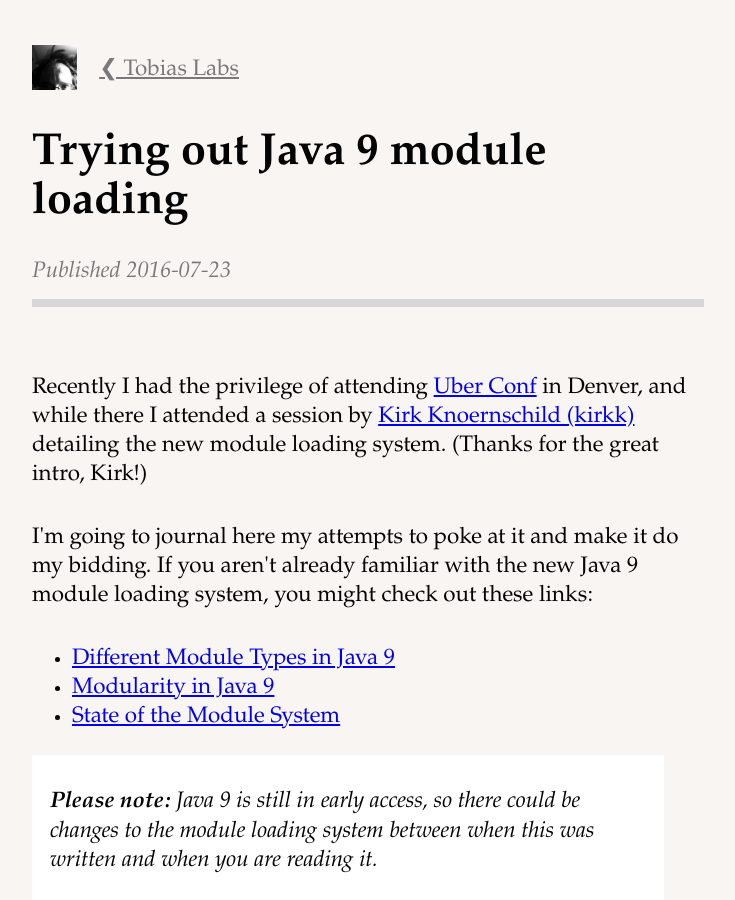
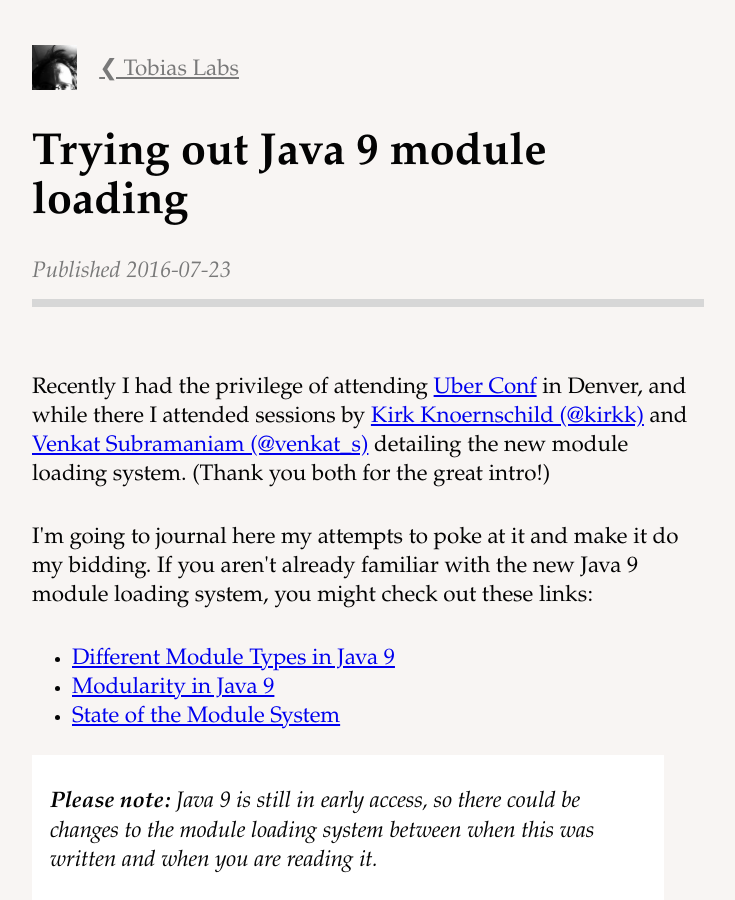
Before and after one commit to saibotsivad/saibotsivad.github.io, a Jekyll site: the page built from article/java-9-modules.md, in a window 1280 px wide and 900 px high. Shown: the whole window, without its empty margins (272-1007 px from the left). Built offline with Jekyll 4.4.1, drawn with Linux system fonts in a browser that asks for light colours.

Commit message:
Went to Kirk and Venkat sessions

```diff
--- a/article/java-9-modules.md
+++ b/article/java-9-modules.md
@@ -7,10 +7,12 @@ published: true
 ---
 
 Recently I had the privilege of attending [Uber Conf](https://uberconf.com)
-in Denver, and while there I attended a session by
-[Kirk Knoernschild (kirkk)](https://twitter.com/pragkirk)
-detailing the new module loading system. (Thanks for
-the great intro, Kirk!)
+in Denver, and while there I attended sessions by
+[Kirk Knoernschild (@kirkk)](https://twitter.com/pragkirk)
+and
+[Venkat Subramaniam (@venkat_s)](https://twitter.com/venkat_s)
+detailing the new module loading system. (Thank you both for
+the great intro!)
 
 I'm going to journal here my attempts to poke at it and make it do my
 bidding. If you aren't already familiar with the new Java 9 module
```
